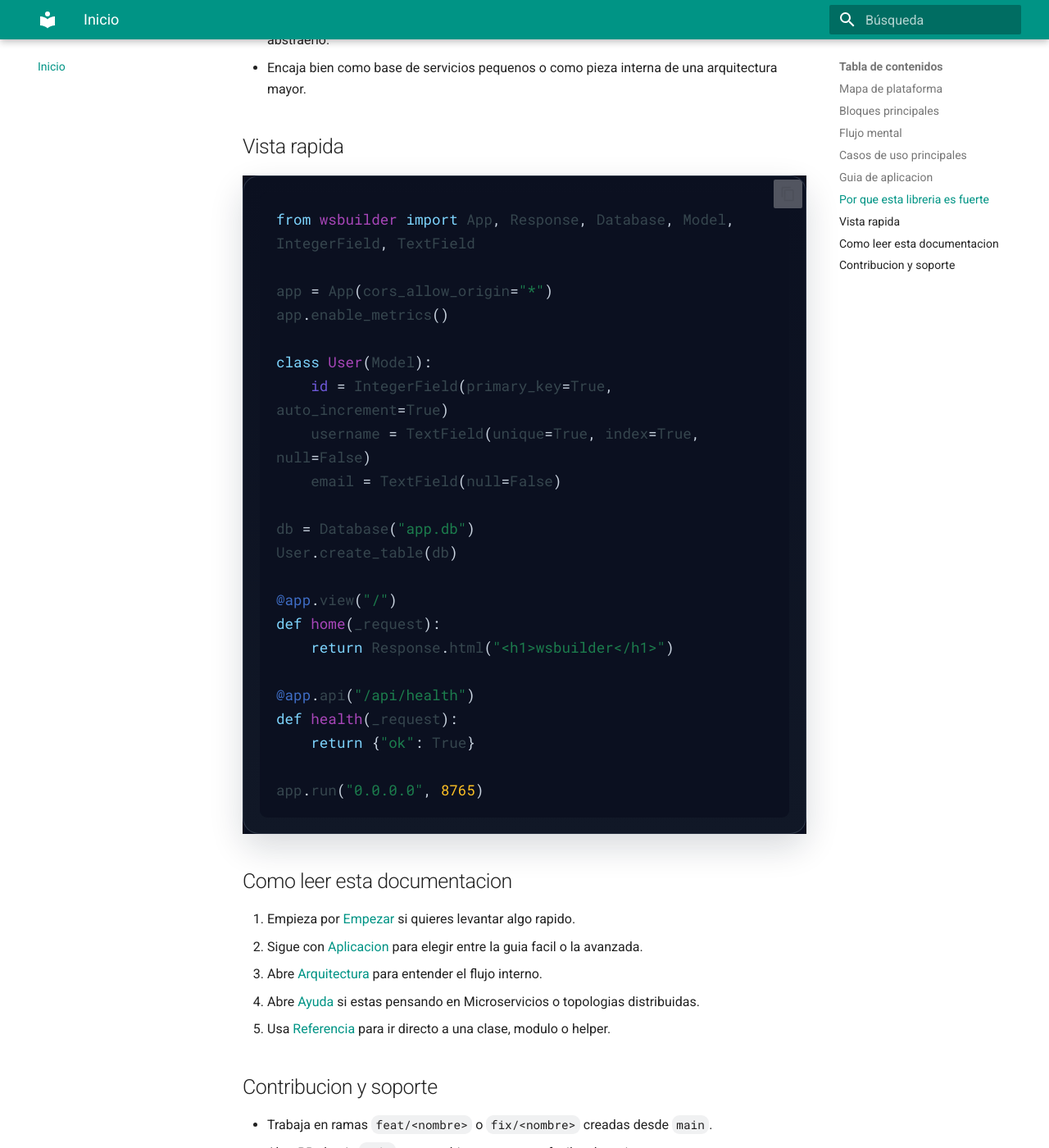
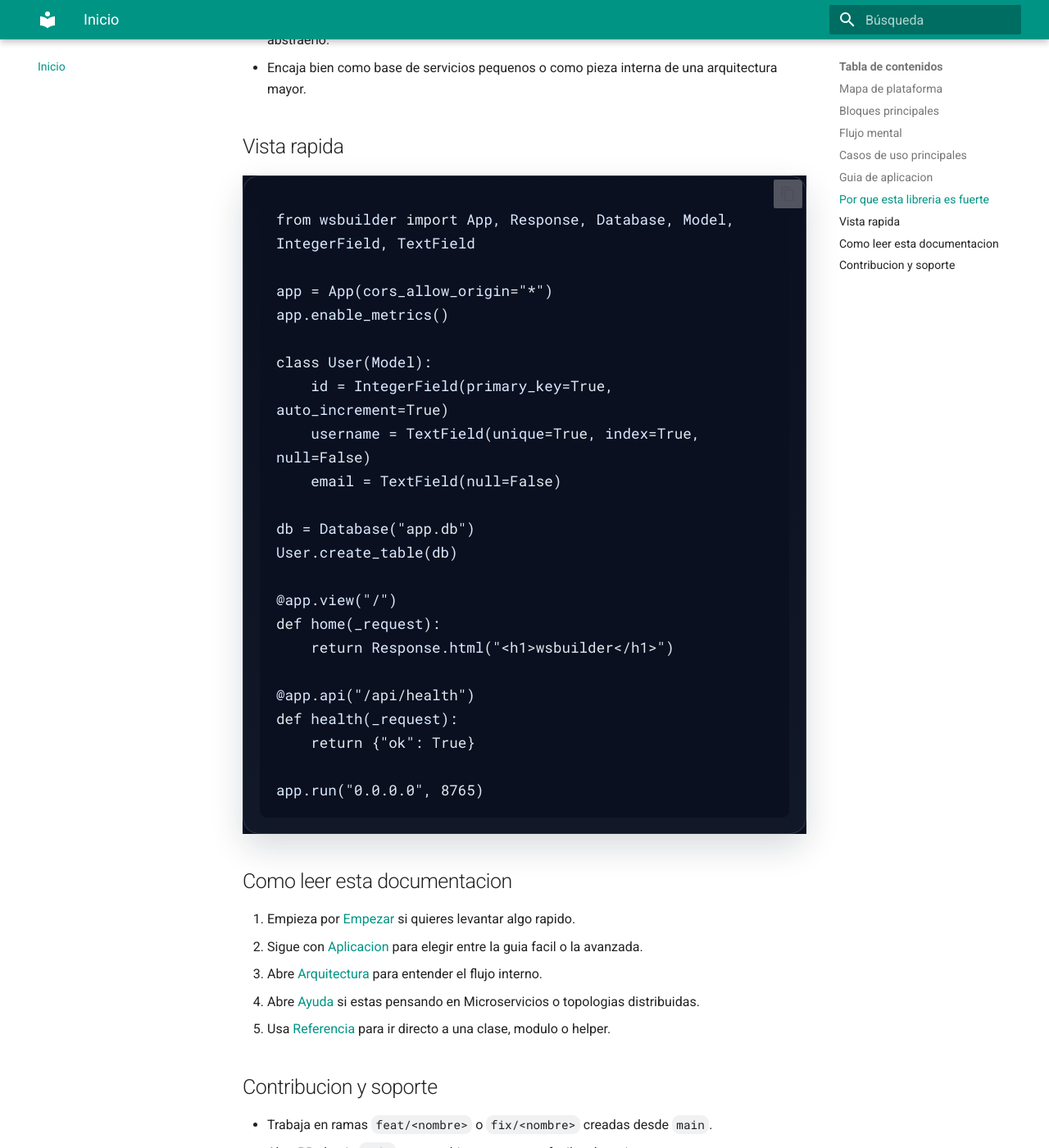
Before and after one commit to jorgelsc-dev/wsbuilder, an MkDocs documentation site: the page built from docs/index.md, in a window 1280 px wide and 1400 px high, scrolled down 2840 px. Shown: the whole window at 82% size. Built offline with MkDocs 1.6.1 and Material for MkDocs 9.7.7, drawn with Linux system fonts in a browser that asks for light colours.

Commit message:
docs: fix code token contrast

```diff
--- a/docs/assets/stylesheets/extra.css
+++ b/docs/assets/stylesheets/extra.css
@@ -221,6 +221,10 @@
   color: var(--ws-code-text) !important;
 }
 
+.md-typeset .highlight span {
+  color: var(--ws-code-text) !important;
+}
+
 .md-typeset pre {
   border: 1px solid var(--ws-code-border);
   border-radius: 1rem;
@@ -267,7 +271,9 @@
 .md-typeset .highlight .k,
 .md-typeset .highlight .kd,
 .md-typeset .highlight .kn,
-.md-typeset .highlight .kt {
+.md-typeset .highlight .kt,
+.md-typeset .highlight .kr,
+.md-typeset .highlight .kc {
   color: #7dd3fc;
 }
 
@@ -287,8 +293,28 @@
 .md-typeset .highlight .m,
 .md-typeset .highlight .mi,
 .md-typeset .highlight .mf,
-.md-typeset .highlight .mh {
+.md-typeset .highlight .mh,
+.md-typeset .highlight .mb,
+.md-typeset .highlight .mo {
   color: #fbbf24;
+}
+
+.md-typeset .highlight .n,
+.md-typeset .highlight .na,
+.md-typeset .highlight .nb,
+.md-typeset .highlight .nc,
+.md-typeset .highlight .nd,
+.md-typeset .highlight .ne,
+.md-typeset .highlight .nf,
+.md-typeset .highlight .ni,
+.md-typeset .highlight .nl,
+.md-typeset .highlight .nn,
+.md-typeset .highlight .no,
+.md-typeset .highlight .nt,
+.md-typeset .highlight .nv,
+.md-typeset .highlight .fm,
+.md-typeset .highlight .bp {
+  color: #dbeafe !important;
 }
 
 .md-typeset .highlight .o,
```
